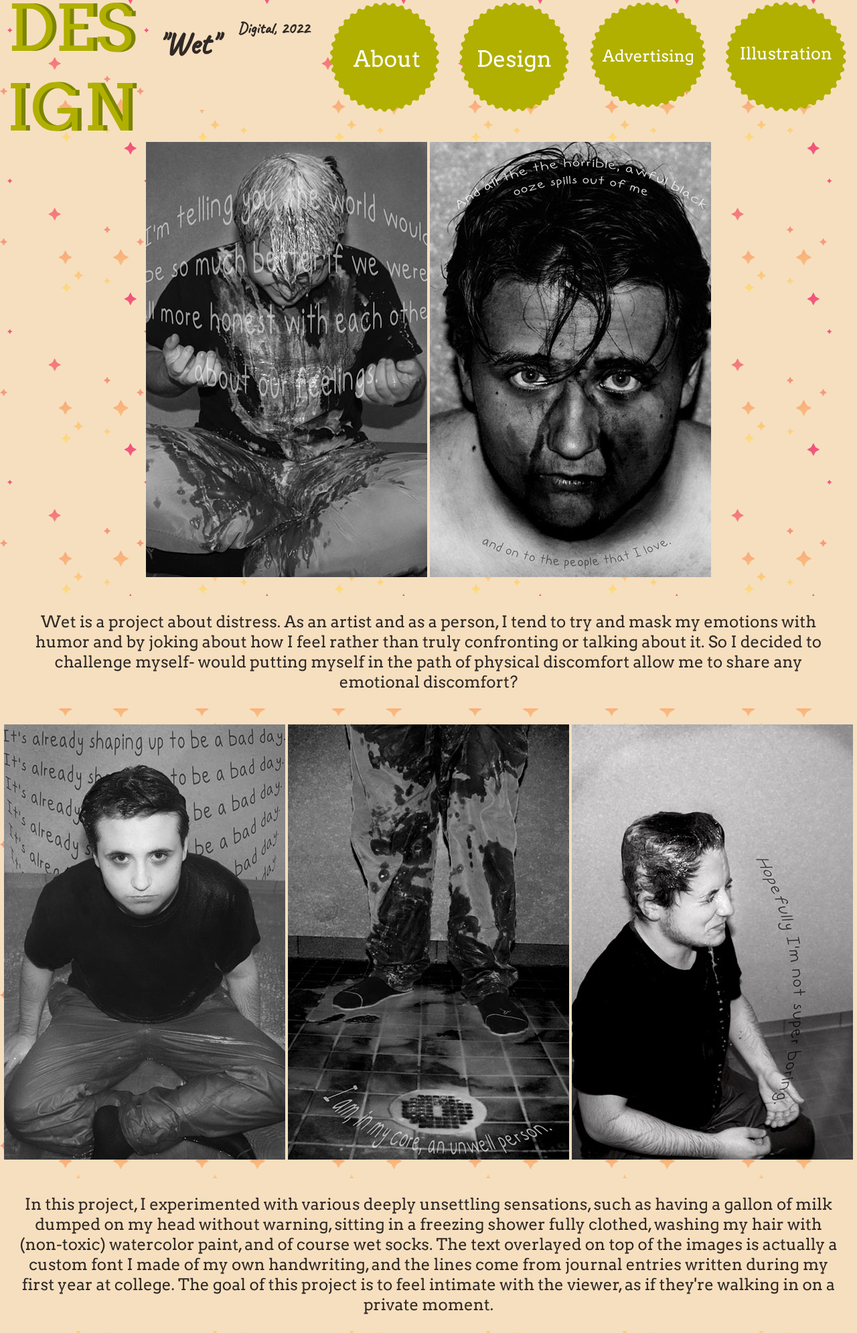
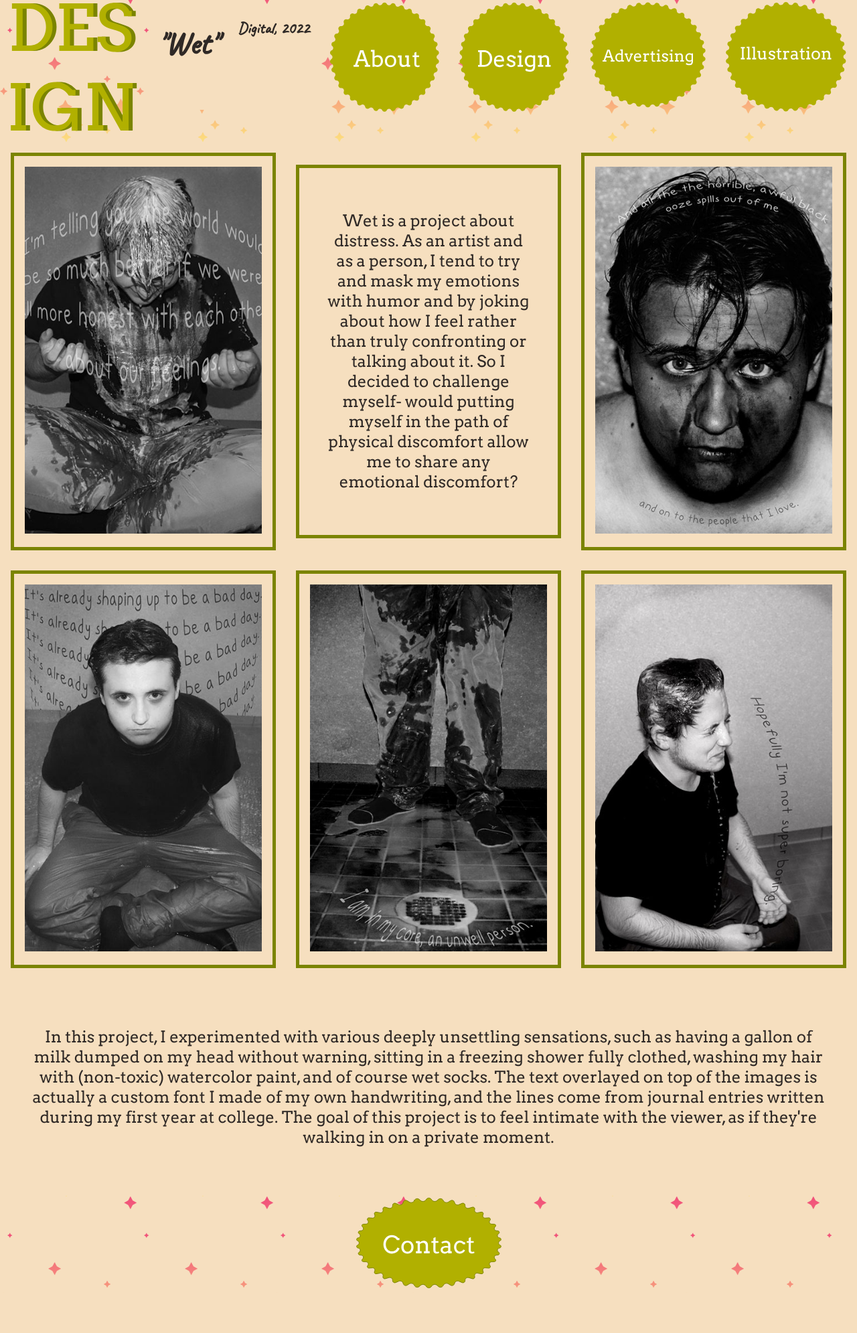
Before and after one commit to gemoxley/gemoxley.github.io, a plain HTML site: page wet.html in a window 1280 px wide. Shown: the part 13-2004 px from the top of the page at 67% size. After the commit the page ends 1944 px from the top, so only its background shows below. Drawn offline with Linux system fonts and the light colour scheme.

Commit message:
Final Push

```diff
--- a/css/style.css
+++ b/css/style.css
@@ -18,12 +18,14 @@
         font-family: 'Arvo', slab-serif;
         padding: 1em;
     }
+
     h1{
         background-color: #F6DFBF;
         color: #2F2926;
         font-size: 48px;
         font-family: 'Caveat', handwriting;
     }
+
     h3{
         background-color: #F6DFBF;
         color: #2F2926;
@@ -59,6 +61,7 @@
         grid-template-rows: repeat(1, 3fr);
         margin: auto;
       }
+
       .about_container > div{
         background-color: #F6DFBF;
         padding: 1rem;
@@ -75,6 +78,7 @@
         grid-template-rows: repeat(1, 1fr);
         margin: auto;
       }
+
       .index_container > div{
         background-color: #F6DFBF;
         padding: 1rem;
@@ -98,6 +102,7 @@
         max-width: 100%;
         max-height: 600px;
       }
+
       .design_container > div{
         background-color:#F6DFBF;
         padding: 1rem;
@@ -105,6 +110,7 @@
         border-style: solid;
         place-items: center;
       }
+
       #paint_poster {
         grid-column: 1 / 2;
         grid-row: 1 / 3;
@@ -118,6 +124,69 @@
       #fish {
         grid-column: 2/3;
         grid-row: 2/3;
+      }
+
+      .wet_container{
+        display: grid;
+        gap: 30px;
+        padding: 1rem;
+        justify-items: end;
+        place-items: center;
+        background-color: #F6DFBF;
+        grid-template-columns: repeat(3, 1fr);
+        grid-template-rows: repeat(2, 1fr);
+        margin: auto;
+      }
+
+      .wet_container > div{
+        background-color: #F6DFBF;
+        padding: 1rem;
+        border: 5px #7B8400;
+        border-style: solid;
+        place-items: center;
+      }
+
+      .wet_container img {
+        max-width: 100%;
+        max-height: 100%;
+      }
+
+      .artist_statement{
+        background-color: #F6DFBF;
+        color: #2F2926;
+        font-size: 24px;
+        font-family: 'Arvo', slab-serif;
+        padding: 1em;
+      }
+
+      #milk {
+        grid-column: 0/3;
+        grid-row: 1/2;
+      }
+
+      #wet_explain {
+        grid-column: 2/3;
+        grid-row: 1/2;
+      }
+
+      #paint {
+        grid-column: 3/3;
+        grid-row: 1/2;
+      }
+
+      #puddle {
+        grid-column: 0/3;
+        grid-row: 2/2;
+      }
+
+      #socks {
+        grid-column: 2/3;
+        grid-row: 2/2;
+      }
+
+      #splash {
+        grid-column: 3/3;
+        grid-row: 2/2;
       }
 
       #CAA {
@@ -136,6 +205,7 @@
         grid-template-rows: repeat(3, 1fr);
         margin: auto;
       }
+
       .CAA_container > div{
         background-color: #F6DFBF;
         padding: 1rem;
@@ -143,3 +213,29 @@
         border-style: double;
         place-items: center;
       }
+
+      .illustration_container{
+        width: 75%;
+        display: grid;
+        gap: 30px;
+        padding: 1rem;
+        justify-items: end;
+        place-items: center;
+        background-color: #F6DFBF;
+        grid-template-columns: repeat(3, 1fr);
+        grid-template-rows: repeat(1, 1fr);
+        margin: auto;
+      }
+
+      .illustration_container img {
+        max-width: 100%;
+        max-height: 100%;
+      }
+
+      .illustration_container > div{
+        background-color:#F6DFBF;
+        padding: 1rem;
+        border: 5px #7B8400;
+        border-style: solid;
+        place-items: center;
+      }
--- a/wet.html
+++ b/wet.html
@@ -32,16 +32,30 @@
             </a>
         </div>
 
-        <div class="flex">
-            <img src="/img/Design_Projects/Moxley_Milk_Poster.jpg" alt="A black and white image of a man who has just had a gallon of milk poured over his head.">
-            <img src="/img/Design_Projects/Moxley_Paint_Poster_Full.jpg" alt="A black and white image of a young man. He seems distressed.">
+        <div class="wet_container">
+            <div id="milk">
+                <img src="/gemoxley.github.io/img/Design_Projects/Moxley_Milk_Poster.jpg" alt="A black and white image of a man who has just had a gallon of milk poured over his head.">
+            </div>
+            <div id="wet_explain">
                 <p>Wet is a project about distress. As an artist and as a person, I tend to try and mask my emotions with humor and by joking about how I feel rather than truly confronting or talking about it. So I decided to challenge myself- would putting myself in the path of physical discomfort allow me to share any emotional discomfort?</p>
-            <img src="/img/Design_Projects/Moxley_Puddle_Poster.jpg" alt="A black and white image of a man sitting in a puddle and looking up at the camera.">
-            <img src="/img/Design_Projects/Moxley_Socks_Poster.jpg" alt="A black and white image of a man standing in a puddle in socks.">
-            <img src="/img/Design_Projects/Moxley_Splash_Poster.jpg" alt="A black and white image of a man shaking water off his face.">
+            </div>
+            <div id="paint">
+                <img src="/gemoxley.github.io/img/Design_Projects/Moxley_Paint_Poster_Full.jpg" alt="A black and white image of a young man. He seems distressed.">
+            </div>
+            <div id="puddle">
+                <img src="/gemoxley.github.io/img/Design_Projects/Moxley_Puddle_Poster.jpg" alt="A black and white image of a man sitting in a puddle and looking up at the camera.">
+            </div>
+            <div id="socks">
+                <img src="/gemoxley.github.io/img/Design_Projects/Moxley_Socks_Poster.jpg" alt="A black and white image of a man standing in a puddle in socks.">
+            </div>
+            <div id="splash">
+                <img src="/gemoxley.github.io/img/Design_Projects/Moxley_Splash_Poster.jpg" alt="A black and white image of a man shaking water off his face.">
+            </div>
         </div>
 
+        <div class="artist_statement">
             <p>In this project, I experimented with various deeply unsettling sensations, such as having a gallon of milk dumped on my head without warning, sitting in a freezing shower fully clothed, washing my hair with (non-toxic) watercolor paint, and of course wet socks. The text overlayed on top of the images is actually a custom font I made of my own handwriting, and the lines come from journal entries written during my first year at college. The goal of this project is to feel intimate with the viewer, as if they're walking in on a private moment.</p>
+        </div>
 
         <script src="" async defer></script>
 
@@ -49,5 +63,4 @@
             <a href="contact.html"><img src="img/Assorted_Assets/Contact.svg" alt="A button that leads to the Contact page."></a>
         </footer>
     </body>
-</div>
 </html>
```
Also changed, not shown: AFC.html (+10 -1 lines), CAA.html (+6 -6 lines), UI.html (+4 -4 lines), WID.html (+5 -1 lines), about.html (+1 -0 lines), advertising.html (+6 -5 lines), contact.html (+3 -1 lines), design.html (+1 -1 lines), illustration.html (+16 -8 lines), index.html (+4 -4 lines). Lines whose indentation alone changed are shown as unchanged.
